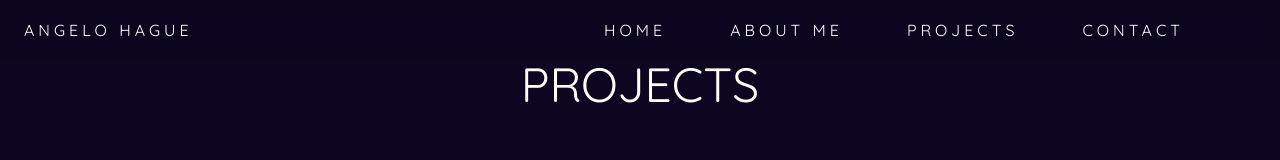
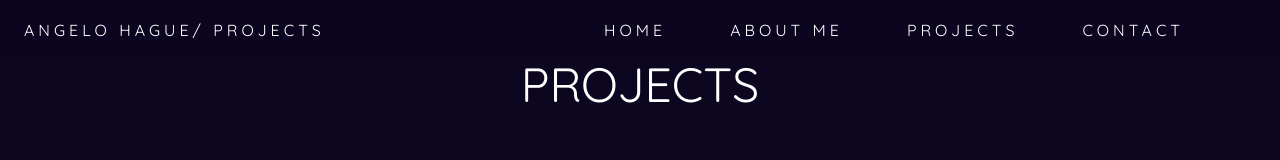
Before and after one commit to AngeloHague/next-js-personal-site, a Next.js app: page /projects in a window 1280 px wide. Shown: the top 160 px of the page. Built offline with nearby package versions, Linux system fonts and the light colour scheme.

Commit message:
Made client component to add page url to header

```diff
--- a/src/components/NavBar.js
+++ b/src/components/NavBar.js
@@ -1,7 +1,12 @@
+'use client'
+
 import React from 'react'
 import Link from 'next/link'
+import { usePathname } from 'next/navigation'
 
 export default function NavBar() {
+
+    const pathname = usePathname().split('/')[1]
 
     var links = [
         ['Home','/'],
@@ -18,7 +23,7 @@ export default function NavBar() {
                 <a tabIndex='1'><span /></a>
             </label>
             <nav>
-                <div className="logo">Angelo Hague</div>
+                <div className="logo"><span>Angelo Hague</span> / {pathname}</div>
                 <ul>
                     {links.map(link => (<li><a href={link[1]} tabIndex='1'>{link[0]}</a></li>))}
                 </ul>
```
